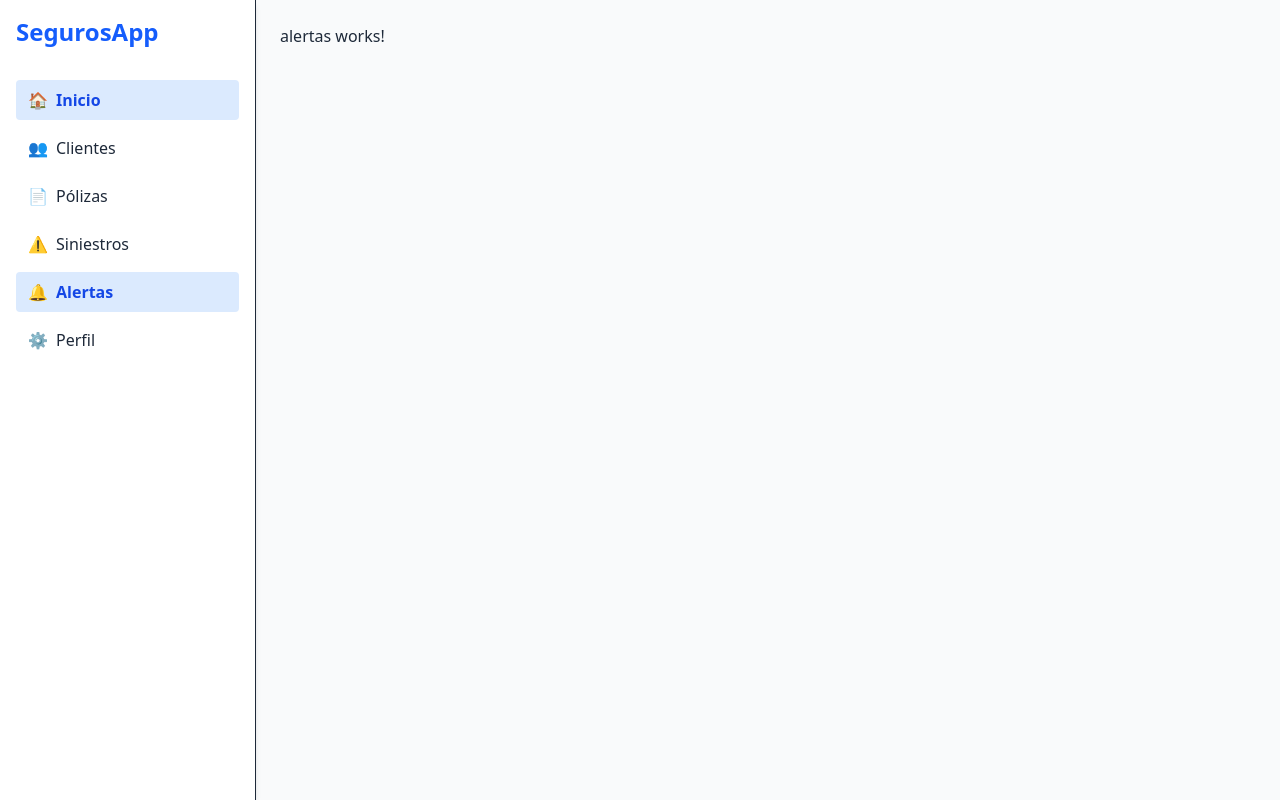
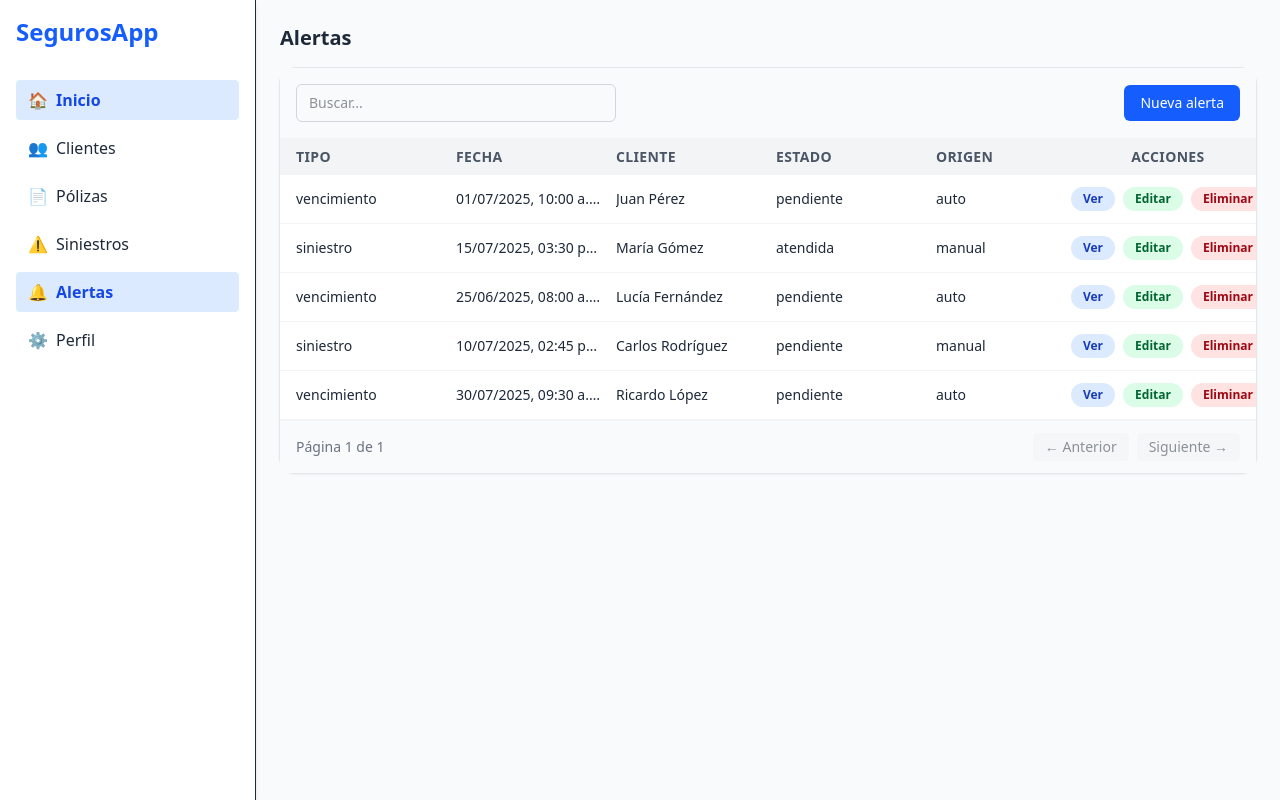
Before and after one commit to Forever-twenty-nine/gestor-seguros-app, an Angular app: page /alertas in a window 1280 px wide. Built offline with nearby package versions, Linux system fonts and the light colour scheme.

Commit message:
feat(alertas): implementar gestión de alertas con CRUD, formularios y tablas

```diff
--- a/src/app/alertas/alertas/alertas.html
+++ b/src/app/alertas/alertas/alertas.html
@@ -1 +1,29 @@
-<p>alertas works!</p>
+<!-- Encabezado -->
+<div class="flex justify-between items-center mb-4">
+    <h1 class="text-xl font-bold">Alertas</h1>
+</div>
+
+<!-- Tabla -->
+<app-table [headers]="columnas" [displayedColumns]="campos" [rows]="alertas()" [actions]="acciones"
+    [enableSearch]="true" [showNuevo]="true" [nuevoLabel]="'Nueva alerta'" [pageSize]="10" [fieldTypes]="fieldTypes"
+    (nuevoClick)="abrirFormulario()" (actionClick)="manejarAccion($event)"></app-table>
+
+<!-- Detalle -->
+@if (alertaSeleccionada) {
+<app-table-detail [item]="alertaSeleccionada" title="Detalle de la alerta" entity="alerta" (cerrar)="cerrarDetalle()" />
+}
+
+<!-- Formulario -->
+@if (formularioVisible) {
+<app-table-form [title]="modoEdicion ? 'Editar alerta' : 'Nueva alerta'"
+    [textGuardar]="modoEdicion ? 'Guardar cambios' : 'Crear alerta'" [textCancelar]="'Cancelar'" [showGuardar]="true"
+    [disableGuardar]="alertaForm.invalid" [form]="alertaForm" [fields]="formFields" (cerrar)="cerrarFormulario()"
+    (guardar)="guardarFormulario()" />
+}
+
+<!-- Confirmación de eliminación -->
+@if (alertaParaEliminar) {
+<app-table-confirm title="¿Eliminar alerta?"
+    [message]="'¿Estás seguro de eliminar la alerta de tipo ' + alertaParaEliminar.tipo + '?'" textCancelar="Cancelar"
+    textConfirmar="Eliminar" (cancelar)="cancelarEliminacion()" (confirmar)="confirmarEliminacion()" />
+}
--- a/src/app/alertas/alertas/alertas.ts
+++ b/src/app/alertas/alertas/alertas.ts
@@ -1,10 +1,110 @@
-import { Component } from '@angular/core';
+import { Component, inject, signal } from '@angular/core';
+import { FormBuilder, ReactiveFormsModule } from '@angular/forms';
+import { CommonModule } from '@angular/common';
+
+import { Table } from '../../components/ui/table/table';
+import { TableForm } from '../../components/ui/table-form/table-form';
+import { TableDetail } from '../../components/ui/table-detail/table-detail';
+import { TableConfirm } from '../../components/ui/table-confirm/table-confirm';
+
+import { Alerta } from '../../models/alerta.model';
+import { AlertasService } from '../../services/alertas.service';
+import { ToastService } from '../../services/toast.service';
+import { camposAlerta, FieldMeta, generateFormGroup, mapRowToForm } from '../../utils/form-utils';
 
 @Component({
   selector: 'app-alertas',
-  imports: [],
-  templateUrl: './alertas.html'
+  standalone: true,
+  imports: [CommonModule, ReactiveFormsModule, Table, TableForm, TableDetail, TableConfirm],
+  templateUrl: './alertas.html',
 })
 export class Alertas {
+  private alertasService = inject(AlertasService);
+  private toast = inject(ToastService);
+  private fb = inject(FormBuilder);
 
+  alertas = this.alertasService.alertas;
+
+  columnas = ['Tipo', 'Fecha', 'Cliente', 'Estado', 'Origen'];
+  campos = ['tipo', 'fechaProgramada', 'clienteId', 'estado', 'origen'];
+  acciones = ['ver', 'editar', 'eliminar'];
+
+  fieldTypes = {
+    fechaProgramada: 'datetime'
+  };
+
+  alertaSeleccionada: Alerta | null = null;
+  alertaParaEliminar: Alerta | null = null;
+  modoEdicion = false;
+  formularioVisible = false;
+
+  formFields: FieldMeta[] = camposAlerta;
+
+  alertaForm = this.fb.group({
+    ...generateFormGroup(this.fb, this.formFields).controls,
+    id: this.fb.control(''),
+    empresaId: this.fb.control('empresa1'),
+    estado: this.fb.control('pendiente'),   // ✅ valor por defecto
+    origen: this.fb.control('manual'),      // ✅ valor por defecto
+  });
+
+  manejarAccion(event: { action: string; row: Alerta }) {
+    if (event.action === 'ver') {
+      this.alertaSeleccionada = event.row;
+    } else if (event.action === 'editar') {
+      this.modoEdicion = true;
+      this.alertaForm.setValue(mapRowToForm<Alerta>(event.row, this.alertaForm));
+      this.formularioVisible = true;
+    } else if (event.action === 'eliminar') {
+      this.abrirConfirmacionEliminar(event.row);
+    }
+  }
+
+  abrirFormulario() {
+    this.modoEdicion = false;
+    this.alertaForm.reset({
+      empresaId: 'empresa1',
+      estado: 'pendiente',
+      origen: 'manual'
+    });
+    this.formularioVisible = true;
+  }
+
+
+  cerrarFormulario() {
+    this.formularioVisible = false;
+  }
+
+  guardarFormulario() {
+    const a = this.alertaForm.value as Alerta;
+
+    if (this.modoEdicion) {
+      this.alertasService.actualizarAlerta(a);
+      this.toast.show('Alerta actualizada con éxito', 'success');
+    } else {
+      a.id = crypto.randomUUID();
+      this.alertasService.agregarAlerta(a);
+      this.toast.show('Alerta creada con éxito', 'success');
+    }
+
+    this.formularioVisible = false;
+  }
+
+  cerrarDetalle() {
+    this.alertaSeleccionada = null;
+  }
+
+  abrirConfirmacionEliminar(a: Alerta) {
+    this.alertaParaEliminar = a;
+  }
+
+  cancelarEliminacion() {
+    this.alertaParaEliminar = null;
+  }
+
+  confirmarEliminacion() {
+    this.alertasService.eliminarAlerta(this.alertaParaEliminar!.id!);
+    this.toast.show('Alerta eliminada con éxito', 'success');
+    this.alertaParaEliminar = null;
+  }
 }
--- a/src/app/components/ui/table-detail/table-detail.ts
+++ b/src/app/components/ui/table-detail/table-detail.ts
@@ -1,7 +1,8 @@
 import { Component, Input, Output, EventEmitter,inject } from '@angular/core';
 import { CommonModule } from '@angular/common';
 import { ClientesService } from '../../../services/clientes.service';
-import { getLabelFromFields, camposCliente, camposPoliza,camposSiniestro } from '../../../utils/form-utils';
+import { PolizasService } from '../../../services/polizas.service';
+import { getLabelFromFields, camposCliente, camposPoliza,camposSiniestro,camposAlerta } from '../../../utils/form-utils';
 
 
 @Component({
@@ -18,6 +19,8 @@ export class TableDetail {
 
 
   private clientesService = inject(ClientesService);
+  private polizasService = inject(PolizasService);
+
 
   get itemKeys(): string[] {
     return this.item ? Object.keys(this.item).filter(k => k !== 'id') : [];
@@ -29,22 +32,31 @@ export class TableDetail {
       return nombre || 'Sin cliente asignado';
     }
 
+    if (key === 'polizaId') {
+      const poliza = this.polizasService.getPolizaById?.(value); // 👈 agregalo al servicio si no está
+      return poliza ? (poliza.numero ?? poliza.tipoSeguro ?? poliza.id ?? 'Sin póliza') : 'Sin póliza';
+
+    }
+
     if (value instanceof Date) {
-      return new Intl.DateTimeFormat('es-AR').format(value);
+      return new Intl.DateTimeFormat('es-AR', {
+        day: '2-digit',
+        month: '2-digit',
+        year: 'numeric',
+      }).format(value);
     }
 
     return value;
   }
 
   getLabel(key: string): string {
-    if (this.entity === 'cliente') {
-      return getLabelFromFields(camposCliente, key);
-    } else if (this.entity === 'poliza') {
-      return getLabelFromFields(camposPoliza, key);
-    } else if (this.entity === 'siniestro') {
-      return getLabelFromFields(camposSiniestro, key);
+    switch (this.entity) {
+      case 'cliente': return getLabelFromFields(camposCliente, key);
+      case 'poliza': return getLabelFromFields(camposPoliza, key);
+      case 'siniestro': return getLabelFromFields(camposSiniestro, key);
+      case 'alerta': return getLabelFromFields(camposAlerta, key); //
+      default: return key;
     }
-    return key;
   }
 
 }
--- a/src/app/components/ui/table/table.html
+++ b/src/app/components/ui/table/table.html
@@ -40,7 +40,8 @@
                 <div class="grid gap-4 px-4 py-3 text-sm border-b border-gray-100 items-center hover:bg-gray-50 transition"
                     [ngClass]="gridClass()">
                     @for (col of displayedColumns; track col) {
-                    <div class="truncate text-gray-800 min-w-[100px]">{{ formatValue(row[col], col) }}</div>
+                        <div class="truncate text-gray-800 min-w-[100px]">{{ getValorFormateado(col, row[col]) }}</div>
+
 
                     }
                     @if (actions.length > 0) {
@@ -77,7 +78,8 @@
                         <span class="text-xs font-semibold text-gray-500 uppercase tracking-wide block">
                             {{ headers[displayedColumns.indexOf(col)] }}
                         </span>
-                        <span>{{ formatValue(row[col], col) }}</span>
+                        <span>{{ getValorFormateado(col, row[col]) }}</span>
+
 
                     </div>
                     }
--- a/src/app/components/ui/table/table.ts
+++ b/src/app/components/ui/table/table.ts
@@ -1,6 +1,7 @@
-import { Component, Input, Output, EventEmitter, computed, signal } from '@angular/core';
+import { Component, Input, Output, EventEmitter, computed, signal ,inject } from '@angular/core';
 import { CommonModule } from '@angular/common';
 import { formatearFechaHoraLocal } from '../../../utils/form-utils';
+import { ClientesService } from '../../../services/clientes.service';
 
 @Component({
   selector: 'app-table',
@@ -9,6 +10,11 @@ import { formatearFechaHoraLocal } from '../../../utils/form-utils';
 })
 
 export class Table {
+
+  /** Servicio de clientes para obtener nombres */
+  private clientesService = inject(ClientesService);
+
+
 
   /** Encabezados visibles en la tabla */
   @Input() headers: string[] = [];
@@ -39,6 +45,19 @@ export class Table {
 
     return value ?? '—';
   }
+
+  getValorFormateado(field: string, value: any): string {
+    if (field === 'clienteId') {
+      return this.clientesService.getClienteNombrePorId(value) || 'Sin cliente';
+    }
+
+    if (field.includes('fecha') || this.fieldTypes[field] === 'datetime') {
+      return formatearFechaHoraLocal(value);
+    }
+
+    return value ?? '—';
+  }
+
 
   /** Acciones habilitadas por fila: ['ver', 'editar', 'eliminar'] */
   @Input() actions: string[] = [];
--- /dev/null
+++ b/src/app/mocks/alertas.mock.ts
@@ -0,0 +1,54 @@
+import { Alerta } from '../models/alerta.model';
+
+export const ALERTAS_MOCK: Alerta[] = [
+    {
+        id: 'a1',
+        tipo: 'vencimiento',
+        fechaProgramada: new Date('2025-07-01T10:00:00'),
+        clienteId: '1', // Juan Pérez
+        polizaId: 'p1',
+        empresaId: 'empresa1',
+        estado: 'pendiente',
+        origen: 'auto'
+    },
+    {
+        id: 'a2',
+        tipo: 'siniestro',
+        fechaProgramada: new Date('2025-07-15T15:30:00'),
+        clienteId: '2', // María Gómez
+        polizaId: 'p3',
+        empresaId: 'empresa1',
+        estado: 'atendida',
+        origen: 'manual'
+    },
+    {
+        id: 'a3',
+        tipo: 'vencimiento',
+        fechaProgramada: new Date('2025-06-25T08:00:00'),
+        clienteId: '4', // Lucía Fernández
+        polizaId: 'p5',
+        empresaId: 'empresa1',
+        estado: 'pendiente',
+        origen: 'auto'
+    },
+    {
+        id: 'a4',
+        tipo: 'siniestro',
+        fechaProgramada: new Date('2025-07-10T14:45:00'),
+        clienteId: '3', // Carlos Rodríguez
+        polizaId: 'p4',
+        empresaId: 'empresa1',
+        estado: 'pendiente',
+        origen: 'manual'
+    },
+    {
+        id: 'a5',
+        tipo: 'vencimiento',
+        fechaProgramada: new Date('2025-07-30T09:30:00'),
+        clienteId: '5', // Ricardo López
+        polizaId: 'p7',
+        empresaId: 'empresa1',
+        estado: 'pendiente',
+        origen: 'auto'
+    }
+];
--- a/src/app/models/alerta.model.ts
+++ b/src/app/models/alerta.model.ts
@@ -1,8 +1,8 @@
 export interface Alerta {
-    id?: string;
+    id: string;
     tipo: 'vencimiento' | 'siniestro';
     fechaProgramada: Date;
-    clienteId?: string;
+    clienteId: string;
     polizaId?: string;
     empresaId: string;
     estado: 'pendiente' | 'atendida';
--- a/src/app/utils/form-utils.ts
+++ b/src/app/utils/form-utils.ts
@@ -1,5 +1,5 @@
 import { Validators, FormBuilder, FormGroup } from '@angular/forms';
-
+// Definición de los metadatos de los campos del formulario
 export interface FieldMeta {
     name: string;
     label: string;
@@ -8,10 +8,7 @@ export interface FieldMeta {
     options?: string[] | { label: string; value: string }[];
     placeholder?: string;
     readonly?: boolean;
-
-
 }
-
 // Podés usar esto directamente o copiar en el componente específico
 export const camposCliente: FieldMeta[] = [
     { name: 'nombre', label: 'Nombre', type: 'text', validators: [Validators.required] },
@@ -20,7 +17,6 @@ export const camposCliente: FieldMeta[] = [
     { name: 'email', label: 'Email', type: 'email', validators: [Validators.required, Validators.email] },
     { name: 'direccion', label: 'Dirección', type: 'text', validators: [Validators.required] },
 ];
-
 // Campos para el formulario de póliza
 export const camposPoliza: FieldMeta[] = [
     { name: 'clienteId', label: 'Cliente', type: 'select', validators: [Validators.required], readonly: true },
@@ -34,7 +30,6 @@ export const camposPoliza: FieldMeta[] = [
     { name: 'empresaId', label: 'Empresa', type: 'text', validators: [Validators.required] },
     { name: 'estado', label: 'Estado', type: 'text', validators: [Validators.required] }
 ];
-
 // Campos para el formulario de siniestro
 export const camposSiniestro: FieldMeta[] = [
     { name: 'clienteId', label: 'Cliente', type: 'select', validators: [Validators.required] },
@@ -46,7 +41,16 @@ export const camposSiniestro: FieldMeta[] = [
     { name: 'adjuntos', label: 'Adjuntos', type: 'file' },
     { name: 'empresaId', label: 'Empresa', type: 'hidden' }
 ];
-
+// Campos para el formulario de alerta
+export const camposAlerta: FieldMeta[] = [
+    { name: 'tipo', label: 'Tipo de alerta', type: 'select', options: ['vencimiento', 'siniestro'], validators: [Validators.required] },
+    { name: 'fechaProgramada', label: 'Fecha programada', type: 'datetime', validators: [Validators.required] },
+    { name: 'clienteId', label: 'Cliente', type: 'select', validators: [Validators.required] },
+    { name: 'polizaId', label: 'Póliza asociada', type: 'select' },
+    { name: 'estado', label: 'Estado', type: 'select', options: ['pendiente', 'atendida'], validators: [Validators.required] },
+    { name: 'origen', label: 'Origen', type: 'select', options: ['auto', 'manual'], validators: [Validators.required] },
+    { name: 'empresaId', label: 'Empresa', type: 'hidden' }
+];
 // Función para generar FormGroup desde los metadatos
 export function generateFormGroup(fb: FormBuilder, fields: FieldMeta[]): FormGroup {
     const group: any = {};
@@ -55,13 +59,11 @@ export function generateFormGroup(fb: FormBuilder, fields: FieldMeta[]): FormGro
     }
     return fb.group(group);
 }
-
 // Función para generar FormGroup desde los metadatos con valores iniciales
 export function getLabelFromFields(fields: FieldMeta[], key: string): string {
     const found = fields.find(f => f.name === key);
     return found?.label ?? key;
 }
-
 // 🔁 De modelo → valores para setear en form
 export function mapRowToForm<T = any>(row: Record<string, any>, form: FormGroup): { [K in keyof T]: any } {
     const result: any = {};
@@ -78,8 +80,6 @@ export function mapRowToForm<T = any>(row: Record<string, any>, form: FormGroup)
 
     return result;
 }
-
-
 // 🔁 De form → modelo con fechas parseadas
 export function mapFormToModel(form: FormGroup): Record<string, any> {
     const raw = form.getRawValue();
@@ -98,9 +98,6 @@ export function mapFormToModel(form: FormGroup): Record<string, any> {
 
     return result;
 }
-
-
-
 // Función para formatear fecha a string local
 export function formatearFechaHoraLocal(fecha: Date | string): string {
     const d = new Date(fecha);
```
Also changed, not shown: src/app/services/alertas.service.ts (+11 -29 lines).
